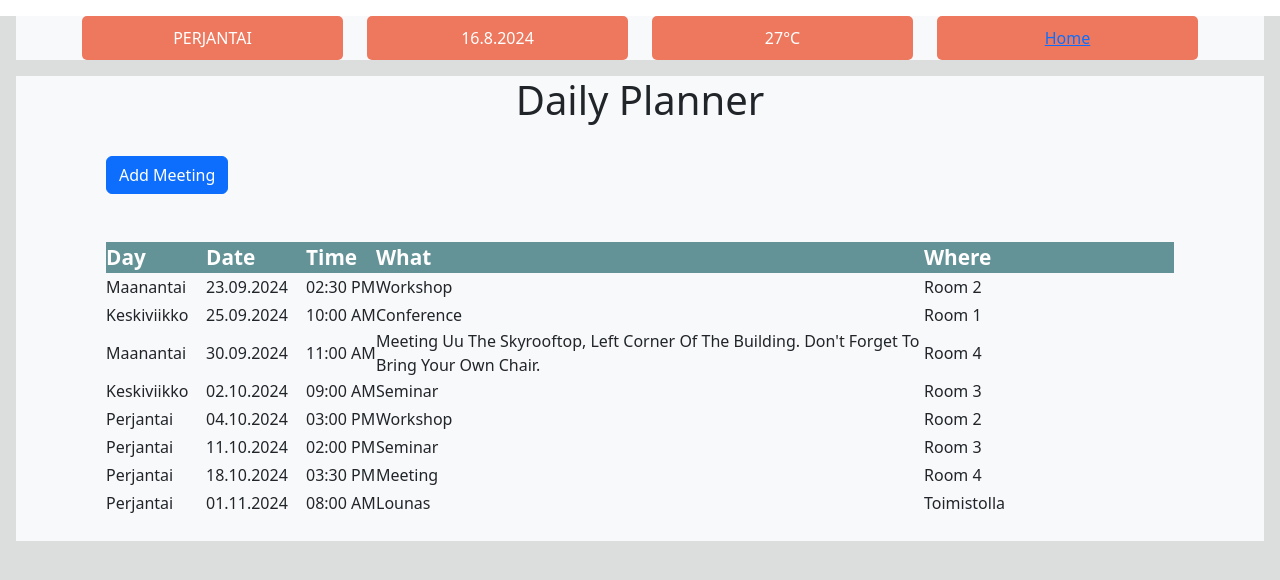
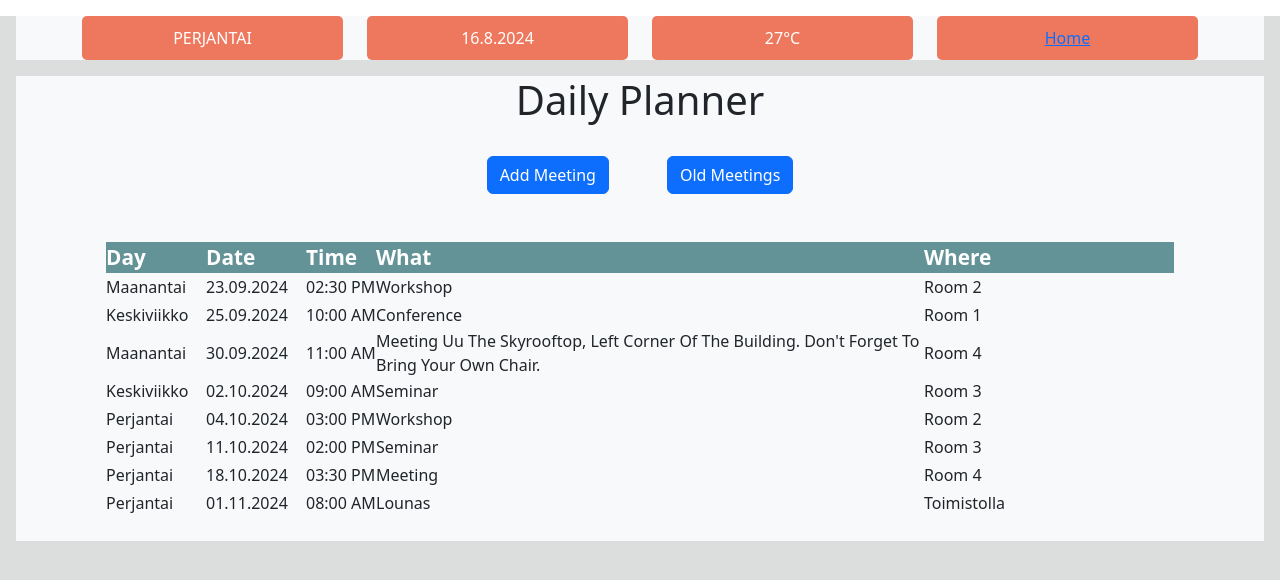
Before and after one commit to mikagitti/DailyPlanner, a Next.js app in the folder dailyplanner/: page /timetable in a window 1280 px wide. Shown: the top 580 px of the page. Built offline with nearby package versions, Linux system fonts and the light colour scheme; data requests are answered from the project's data file.

Commit message:
Added button for showing old meetings.

```diff
--- a/dailyplanner/src/app/timetable/components/tableSetup/TableBuilder.tsx
+++ b/dailyplanner/src/app/timetable/components/tableSetup/TableBuilder.tsx
@@ -19,6 +19,7 @@ export default function TableBuilder() {
      const [openNewMeetingModal, setOpenNewMeetingModal] = useState(false);
      const [openEditMeetingModal, setOpenEditMeetingModal] = useState(false);
      const [loading, setLoading] = useState(true);
+     const [oldMeetings, setOldMeetings] = useState(false);
 
      useEffect(() => {
           fetchMeetings();
@@ -31,7 +32,8 @@ export default function TableBuilder() {
      }, [selectedMeeting]);
 
      const fetchMeetings = async () => {
-          getIncommingMeetings().then((meetings) => {
+          setLoading(true);
+          getUpcommingMeetings().then((meetings) => {
                setMeetings(meetings);
                setLoading(false);
           });
@@ -52,7 +54,6 @@ export default function TableBuilder() {
      const addMeeting = async (meeting: meetingType) => {
           try {
                const response = await axios.post("http://localhost:5000/schedule", meeting);
-               console.log('Meeting added successfully:', response.data);
                fetchMeetings();
           } catch (error) {
                console.error("Error adding meeting:", error);
@@ -76,6 +77,21 @@ export default function TableBuilder() {
 
      const handleNewMeeting = () => {
           setOpenNewMeetingModal(true);
+     }
+
+     const showOldMeetings = async () => {
+
+          if (oldMeetings) {
+               await fetchMeetings();
+               setOldMeetings(!oldMeetings);
+               return;
+          }
+
+          await getOldMeetings().then((meetings) => {
+               setMeetings(meetings);
+          });
+
+          setOldMeetings(!oldMeetings);
      }
 
      const handleEditMeeting = (meeting: meetingType) => {
@@ -102,9 +118,14 @@ export default function TableBuilder() {
      return (
           <Container>
                <h1 className="text-center">Daily Planner</h1>
-               <div className="p-4">
-                    <button className="btn btn-primary" onClick={handleNewMeeting}>Add Meeting</button>
-               </div>
+               <Container style={{ display: 'flex', justifyContent: 'center', gap: '10px' }}>
+                    <div className="p-4">
+                         <button className="btn btn-primary" onClick={handleNewMeeting}>Add Meeting</button>
+                    </div>
+                    <div className="p-4">
+                         <button className="btn btn-primary" onClick={showOldMeetings}>{oldMeetings ? 'Coming Meetings' : 'Old Meetings'}</button>
+                    </div>
+               </Container>
                <div className="p-4">
                     <table style={{ width: "100%" }}>
                          <TableHead />
@@ -112,7 +133,7 @@ export default function TableBuilder() {
                               ? <TableRows
                                    meetings={meetings}
                                    setSelectedMeeting={setSelectedMeeting} />
-                              : emptyMeetingsMessage}
+                              : showInTableNoMessagesFound}
                     </table>
                </div>
 
@@ -150,11 +171,11 @@ const getMeetings = async () => {
      try {
           const response = await axios.get("http://localhost:5000/schedule");
 
-          const sortedMeetings = response.data.sort((a: meetingType, b: meetingType) => {
+          const sortedByDateMeetings = response.data.sort((a: meetingType, b: meetingType) => {
                return new Date(a.date).getTime() - new Date(b.date).getTime();
           });
 
-          return sortedMeetings;
+          return sortedByDateMeetings;
 
      } catch (error) {
           console.error("Error fetching meetings:", error);
@@ -170,12 +191,28 @@ const removeOldMeetings = async (meetings: meetingType[]) => {
      return updatedMeetings;
 };
 
-const getIncommingMeetings = async () => {
-     const meetings = await getMeetings();
-     return removeOldMeetings(meetings);
+const removeUpcomingMeetings = async (meetings: meetingType[]) => {
+     const currentDate = new Date();
+     const updatedMeetings = meetings.filter((meeting: meetingType) => {
+          return new Date(meeting.date) < currentDate;
+     });
+
+     return updatedMeetings;
 };
 
-const emptyMeetingsMessage = <tbody><tr><td
+const getUpcommingMeetings = async () => {
+     const meetings = await getMeetings();
+     const upcomingMeetings = removeOldMeetings(meetings);
+     return upcomingMeetings;
+};
+
+const getOldMeetings = async () => {
+     const meetings = await getMeetings();
+     const oldMeetings = removeUpcomingMeetings(meetings);
+     return oldMeetings;
+};
+
+const showInTableNoMessagesFound = <tbody><tr><td
      colSpan={5}
      style={{ textAlign: 'center', fontSize: '1.5rem', fontWeight: 'bold' }}>
      No meetings scheduled
```
